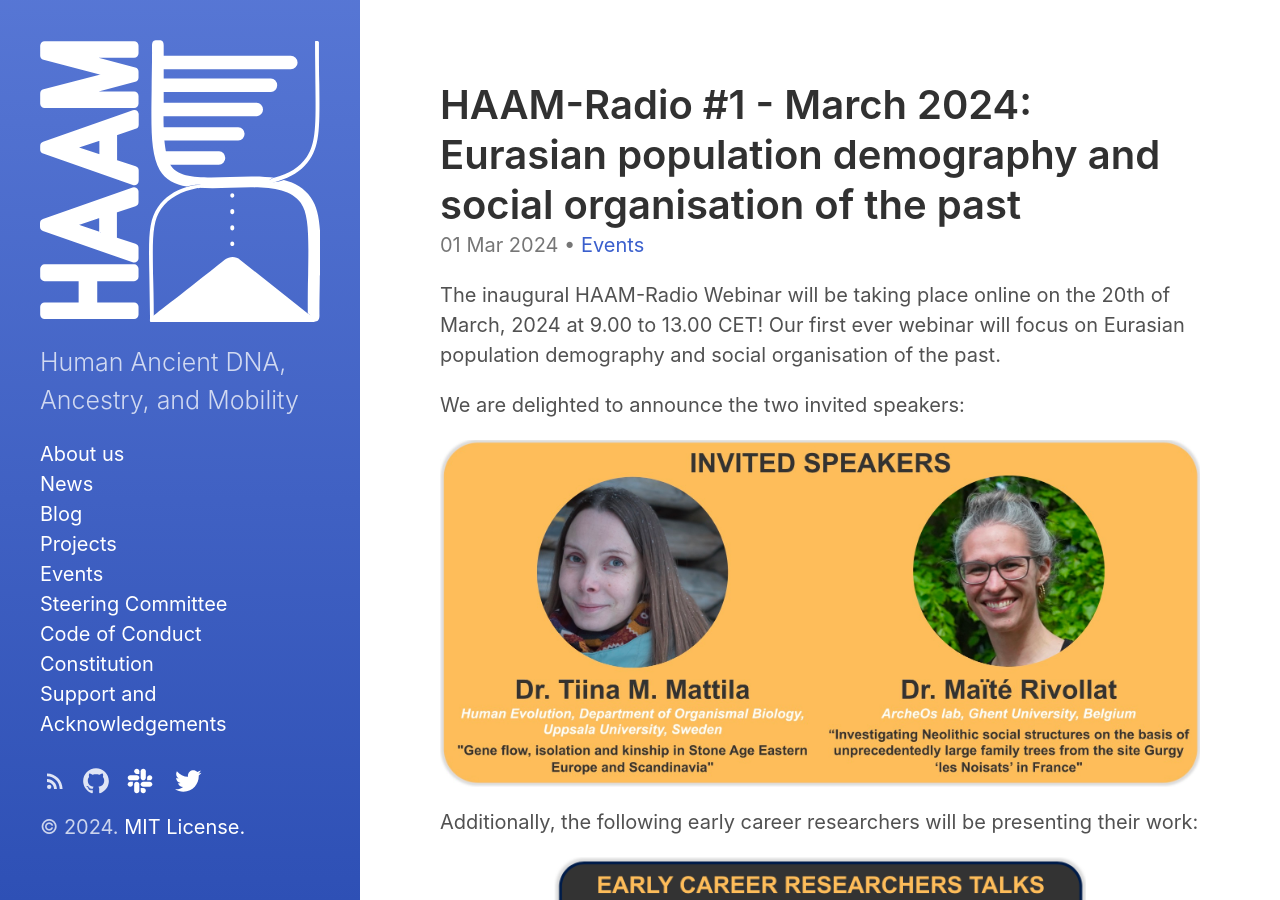
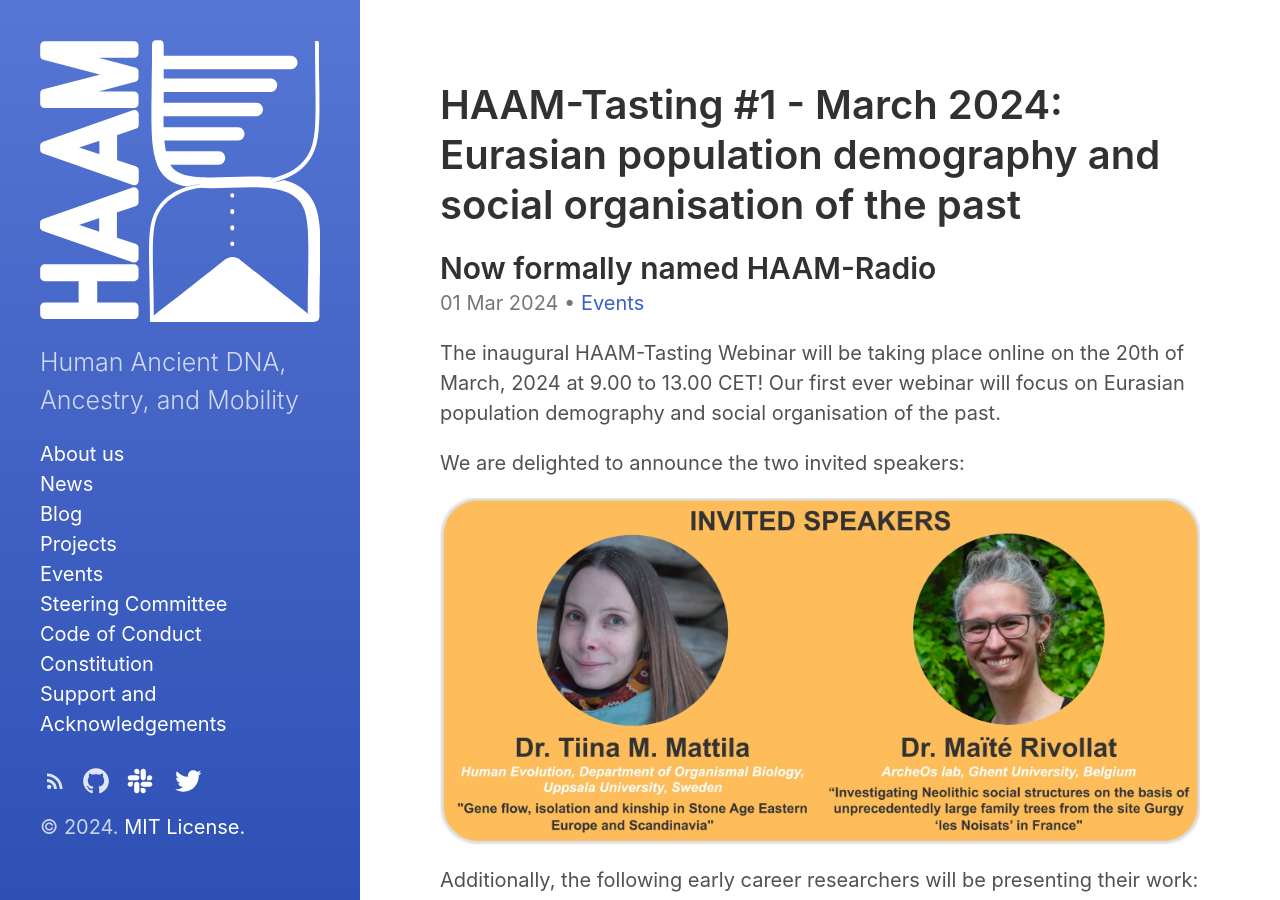
Before and after one commit to haam-community/haam-community.github.io, a Jekyll site: the page built from _posts/2024-03-01-event.md, in a window 1280 px wide and 900 px high. Built offline with Jekyll 4.4.1, drawn with Linux system fonts in a browser that asks for light colours; some of the changed text lies outside the part shown.

Commit message:
Changed back HAAM-Radio #1 to HAAM-tasting + Mentioned HAAM-Tasting in project page

```diff
--- a/_posts/2024-03-01-event.md
+++ b/_posts/2024-03-01-event.md
@@ -1,11 +1,12 @@
 ---
 layout: post
-title: "HAAM-Radio #1 - March 2024: Eurasian population demography and social organisation of the past"
+title: "HAAM-Tasting #1 - March 2024: Eurasian population demography and social organisation of the past"
+subtitle: "Now formally named HAAM-Radio"
 categories: Events
-tags: HAAM-Radio
+tags: HAAM-Tasting
 ---
 
-The inaugural HAAM-Radio Webinar will be taking place online on the 20th of March, 2024 at 9.00 to 13.00 CET!
+The inaugural HAAM-Tasting Webinar will be taking place online on the 20th of March, 2024 at 9.00 to 13.00 CET!
 Our first ever webinar will focus on Eurasian population demography and social organisation of the past.
 
 We are delighted to announce the two invited speakers:
```
Also changed, not shown: projects/haam_radio.md (+1 -1 lines).
